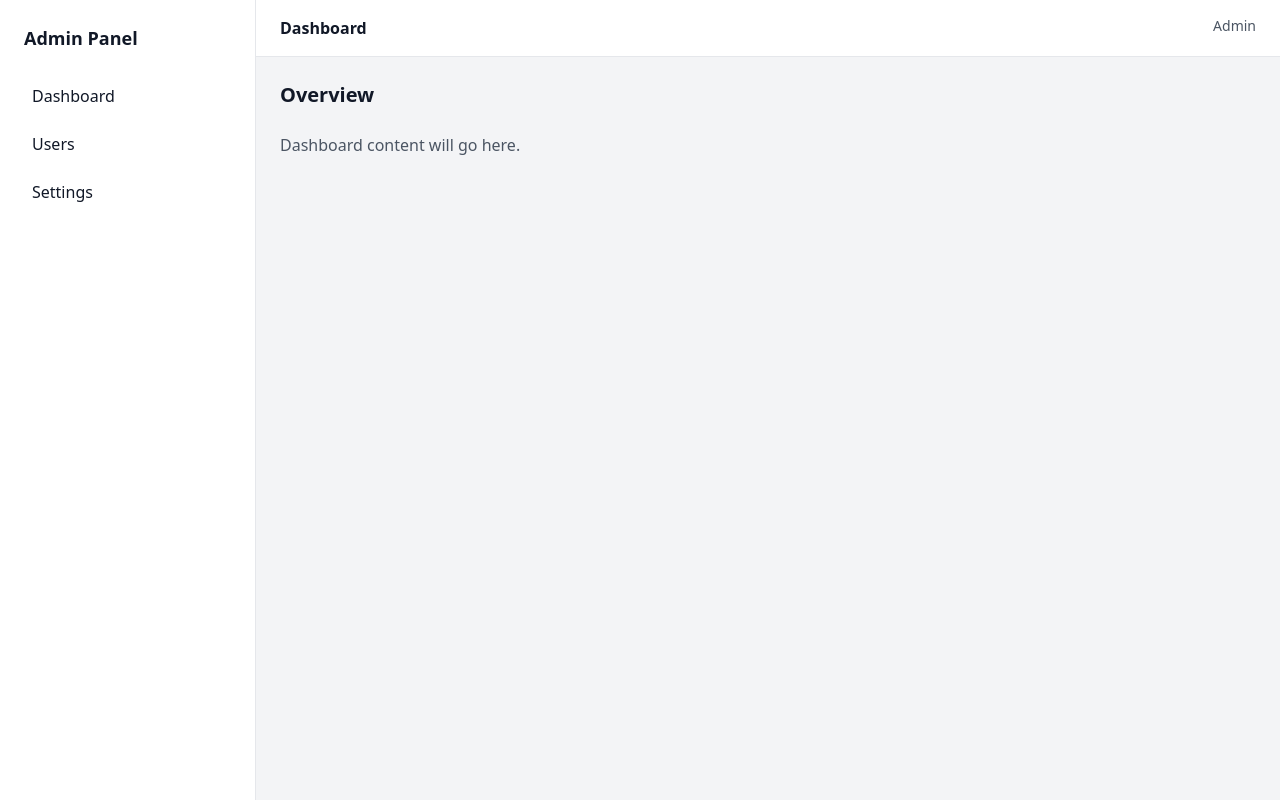
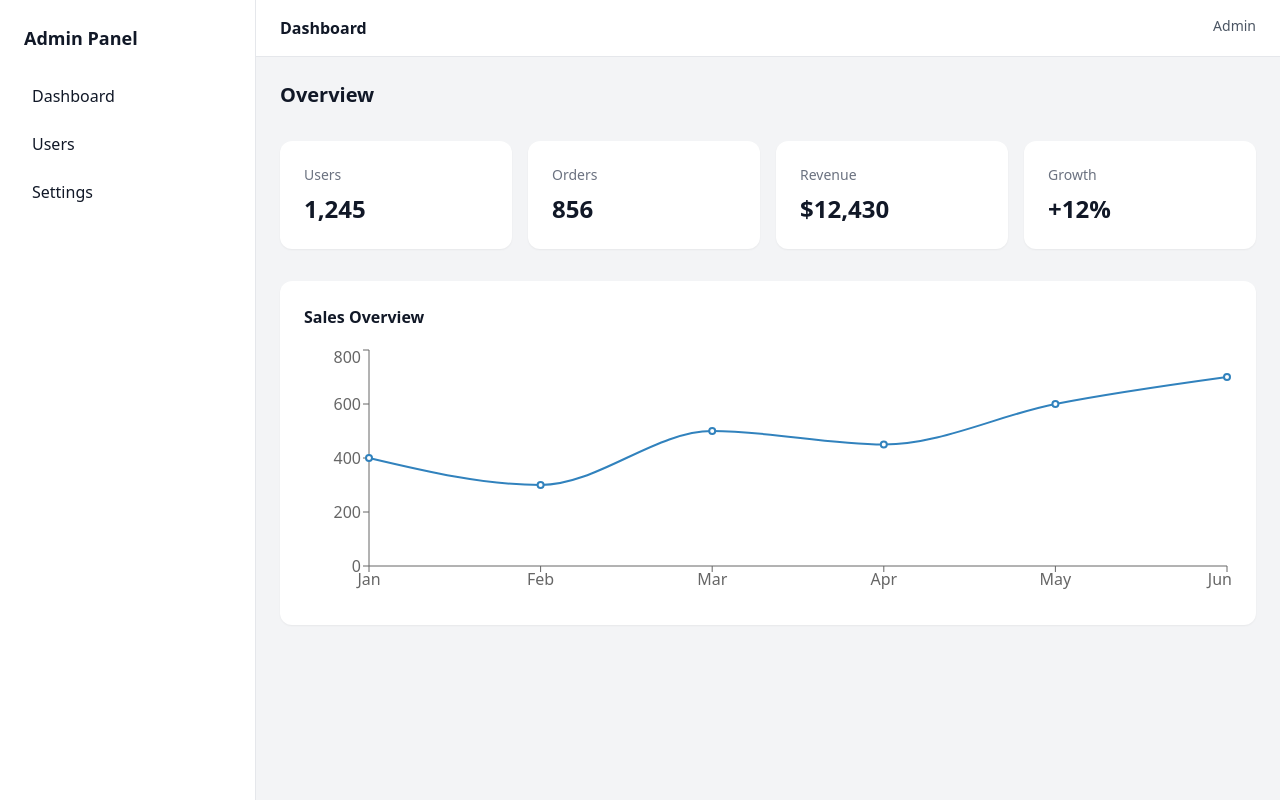
Before and after one commit to yanorenzo624/admin-dashboard, a React (Vite) app: page / in a window 1280 px wide. Built offline with nearby package versions, Linux system fonts and the light colour scheme.

Commit message:
placed stat cards and sales chart on dashboard page.

```diff
--- a/src/pages/Dashboard.jsx
+++ b/src/pages/Dashboard.jsx
@@ -1,15 +1,55 @@
+import StatCard from "../components/StatCard";
+import { stats, salesData } from "../data/mockData";
+import {
+	LineChart,
+	Line,
+	XAxis,
+	YAxis,
+	Tooltip,
+	ResponsiveContainer,
+} from "recharts";
+
 const Dashboard = () => {
-  return (
-    <div>
-      <h2 className="text-xl font-bold mb-6">
-        Overview
-      </h2>
+	return (
+		<div className="space-y-8">
+			<h2 className="text-xl font-bold">
+				Overview
+			</h2>
 
-      <p className="text-gray-600">
-        Dashboard content will go here.
-      </p>
-    </div>
-  );
+			{/* Stats */}
+			<div className="grid grid-cols-2 md:grid-cols-4 gap-4">
+				{stats.map((stat) => (
+					<StatCard
+						key={stat.title}
+						title={stat.title}
+						value={stat.value}
+					/>
+				))}
+			</div>
+
+			{/* Chart */}
+			<div className="bg-white p-6 rounded-xl shadow-sm">
+				<h3 className="font-semibold mb-4">
+					Sales Overview
+				</h3>
+
+				<div className="h-64">
+					<ResponsiveContainer width="100%" height="100%" minWidth={0} minHeight={0}>
+						<LineChart data={salesData}>
+							<XAxis dataKey="name" />
+							<YAxis />
+							<Tooltip />
+							<Line
+								type="monotone"
+								dataKey="sales"
+								strokeWidth={2}
+							/>
+						</LineChart>
+					</ResponsiveContainer>
+				</div>
+			</div>
+		</div>
+	);
 };
 
 export default Dashboard;
```
